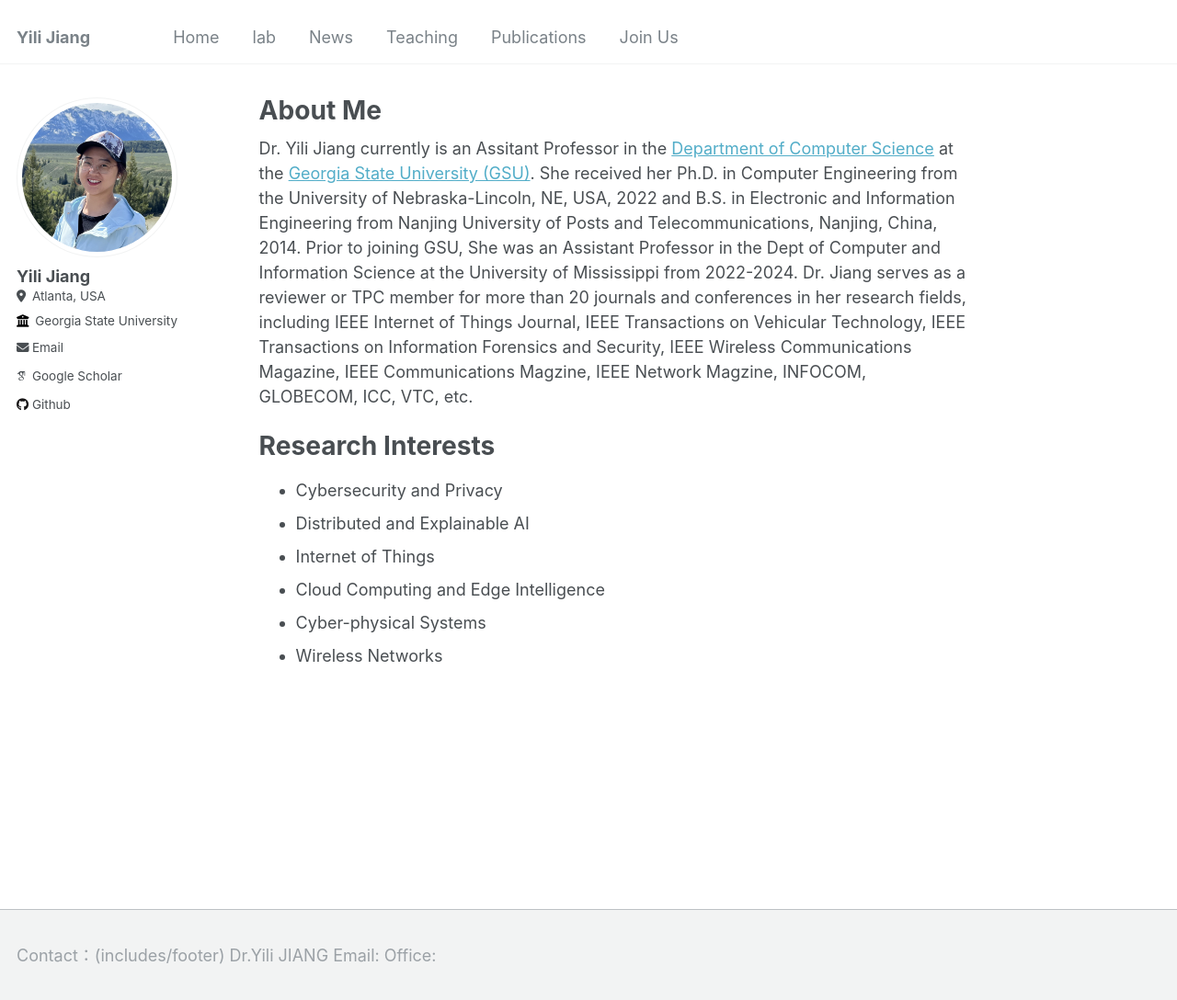
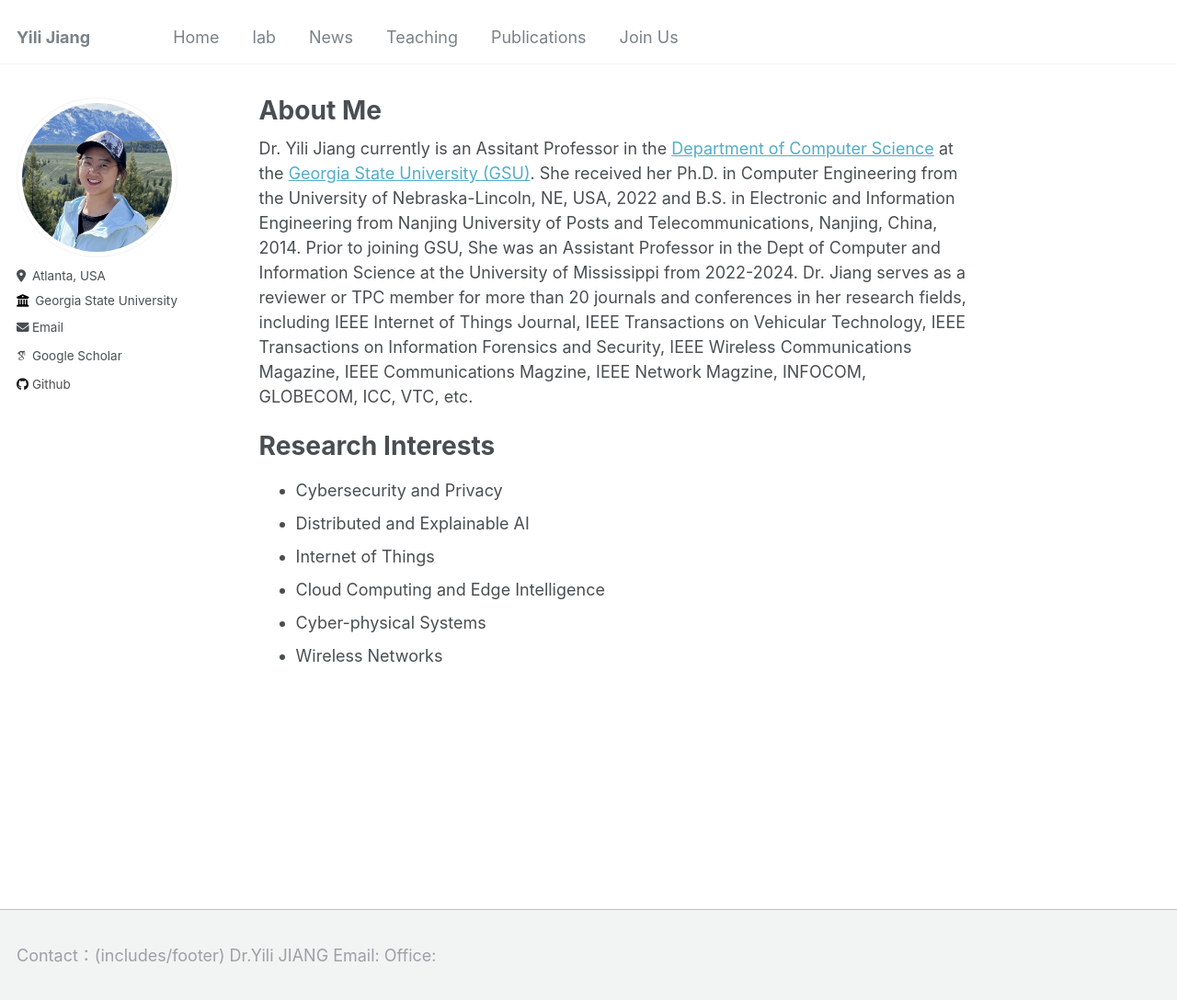
Before and after one commit to suhbrina-perry/suhbrina-perry.github.io, a Jekyll site: the page built from _pages/about.md, in a window 1280 px wide and 1112 px high. Shown: the top 1088 px of the window at 92% size. Built offline with Jekyll 4.4.1, drawn with Linux system fonts in a browser that asks for light colours; some web fonts are replaced.

Commit message:
Update _config.yml

```diff
--- a/_config.yml
+++ b/_config.yml
@@ -22,7 +22,7 @@ repository               : "CANlabGo/CANlabGo.github.io"
 author:
   # Biographic information
   avatar           : "YJ3.jpg"
-  name             : "Yili Jiang"
+  name             : # "Yili Jiang"
   pronouns         : # example: "she/her"
   bio              : #"Short biography for the left-hand sidebar"
   location         : "Atlanta, USA"
```
